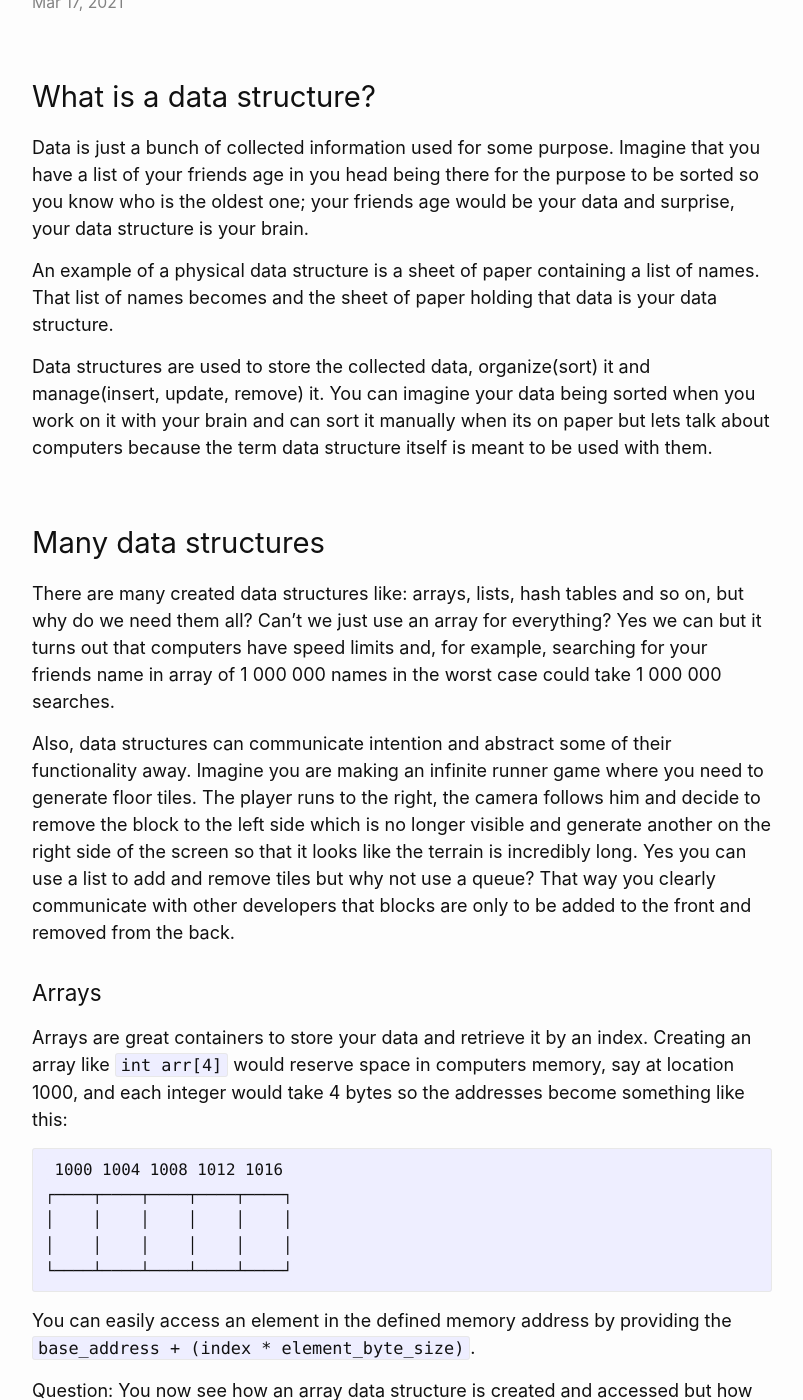
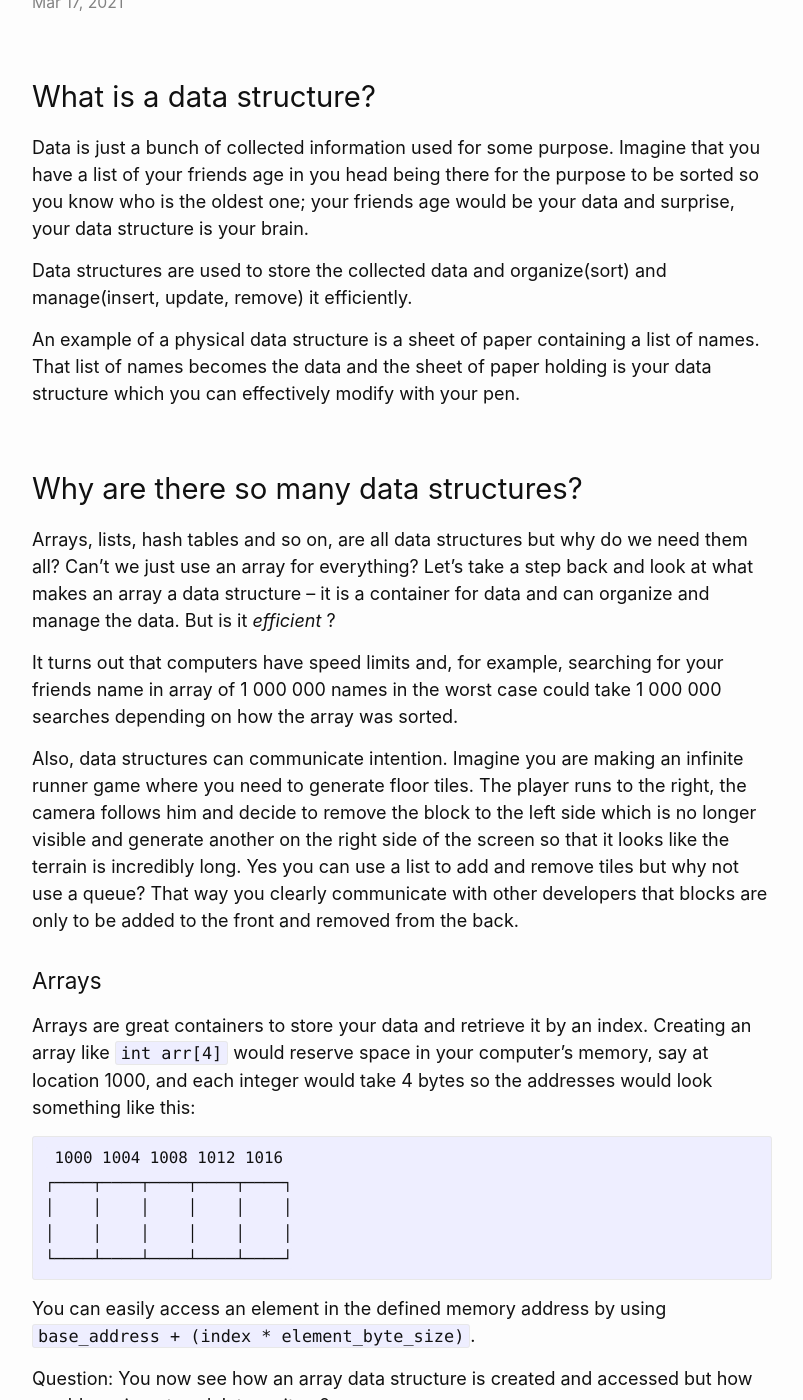
Before and after one commit to ivoGanev/ivoganev.github.io, a Jekyll site: the page built from _posts/2021-03-17-hash-tables.markdown, in a window 1280 px wide and 1400 px high, scrolled down 194 px. Shown: the whole window, without its empty margins (238-1041 px from the left). Built offline with Jekyll 4.4.1, drawn with Linux system fonts in a browser that asks for light colours; some of the changed text lies outside the part shown.

Commit message:
Improve Android questions and Know Your Datastructures

````diff
--- a/_posts/2021-03-17-hash-tables.markdown
+++ b/_posts/2021-03-17-hash-tables.markdown
@@ -8,19 +8,22 @@ categories: hash, hash tables
 ### What is a data structure?
 Data is just a bunch of collected information used for some purpose. Imagine that you have a list of your friends age in you head being there for the purpose to be sorted so you know who is the oldest one; your friends age would be your data and surprise, your data structure is your brain.
 
-An example of a physical data structure is a sheet of paper containing a list of names. That list of names becomes and the sheet of paper holding that data is your data structure.
+Data structures are used to store the collected data and organize(sort) and manage(insert, update, remove) it efficiently.
 
-Data structures are used to store the collected data, organize(sort) it and manage(insert, update, remove) it. You can imagine your data being sorted when you work on it with your brain and can sort it manually when its on paper but lets talk about computers because the term data structure itself is meant to be used with them.
+An example of a physical data structure is a sheet of paper containing a list of names. That list of names becomes the data and the sheet of paper holding is your data structure which you can effectively modify with your pen.
 
-### Many data structures
 
-There are many created data structures like: arrays, lists, hash tables and so on, but why do we need them all? Can't we just use an array for everything? Yes we can but it turns out that computers have speed limits and, for example, searching for your friends name in array of 1 000 000 names in the worst case could take 1 000 000 searches.
+### Why are there so many data structures?
 
-Also, data structures can communicate intention and abstract some of their functionality away. Imagine you are making an infinite runner game where you need to generate floor tiles. The player runs to the right, the camera follows him and decide to remove the block to the left side which is no longer visible and generate another on the right side of the screen so that it looks like the terrain is incredibly long. Yes you can use a list to add and remove tiles but why not use a queue? That way you clearly communicate with other developers that blocks are only to be added to the front and removed from the back.
+Arrays, lists, hash tables and so on, are all data structures but why do we need them all? Can't we just use an array for everything? Let's take a step back and look at what makes an array a data structure -- it is a container for data and can organize and manage the data. But is it <i>efficient</i> ?
+
+It turns out that computers have speed limits and, for example, searching for your friends name in array of 1 000 000 names in the worst case could take 1 000 000 searches depending on how the array was sorted.
+
+Also, data structures can communicate intention. Imagine you are making an infinite runner game where you need to generate floor tiles. The player runs to the right, the camera follows him and decide to remove the block to the left side which is no longer visible and generate another on the right side of the screen so that it looks like the terrain is incredibly long. Yes you can use a list to add and remove tiles but why not use a queue? That way you clearly communicate with other developers that blocks are only to be added to the front and removed from the back.
 
 #### Arrays
 
-Arrays are great containers to store your data and retrieve it by an index. Creating an array like `int arr[4]` would reserve space in computers memory, say at location 1000, and each integer would take 4 bytes so the addresses become something like this:
+Arrays are great containers to store your data and retrieve it by an index. Creating an array like `int arr[4]` would reserve space in your computer's memory, say at location 1000, and each integer would take 4 bytes so the addresses would look something like this:
 
 ```
  1000 1004 1008 1012 1016
@@ -29,7 +32,7 @@ Arrays are great containers to store your data and retrieve it by an index. Crea
 │    │    │    │    │    │
 └────┴────┴────┴────┴────┘
 ```
-You can easily access an element in the defined memory address by providing the `base_address + (index * element_byte_size)`.
+You can easily access an element in the defined memory address by using `base_address + (index * element_byte_size)`.
 
 Question: You now see how an array data structure is created and accessed but how would you insert or delete an item?
 
@@ -40,7 +43,7 @@ And what if you need to search an array by the data and not by the index, for ex
 
 #### ArrayList (Java)
 
-Java's/Oracle programmers are kind enough to provide an `ArrayList` which is just an array of objects and you get operations like `add()`, `addAll()`, `remove()`, etc., which are eventually enables you to use the arrays as list. Because you are still dealing with an array data structure, time complexity remains the same as the topic above has mentioned.
+Java's/Oracle programmers are kind enough to provide an `ArrayList` which is just an array of objects and you get operations like `add()`, `addAll()`, `remove()`, etc., which eventually enables you to use the arrays as list. Because you are still dealing with an array data structure, time complexity for operations remains the same.
 
 #### Singly Linked List
 
@@ -111,7 +114,8 @@ If we then place all elements according to the function above we get:
 
 With this function we can easily find let's say Ada by simply adding the ASCII codes MOD size of array.
 
-Open Addressing
+###### Open Addressing
+---
 
 The hash function above conveniently didn't cause any problems but needless to say that was unrealistic. Sometimes when you apply a hashing function to two different keys it generates the same index number for both but both items can't go in the same place; this generates a <i>collision</i>.
 
@@ -144,7 +148,8 @@ Open Addressing Solutions:
 - Quadratic probing - Each time a slot hasn't been found the distance grows rapidly.
 - Double hashing - Applies a second hash function when the collision fails
 
-Closed Addressing
+###### Closed Addressing
+---
 
 One thing that is really great about data structures is that we can mix them together. Closed addressing is another way to solve collisions by instead directly adding the item in the array slot we use a linked list nodes and if there is a collision we can add more nodes in the same slot.
 
````
Also changed, not shown: _posts/2021-03-1-android-interview-questions-bible copy.markdown (+34 -0 lines).
